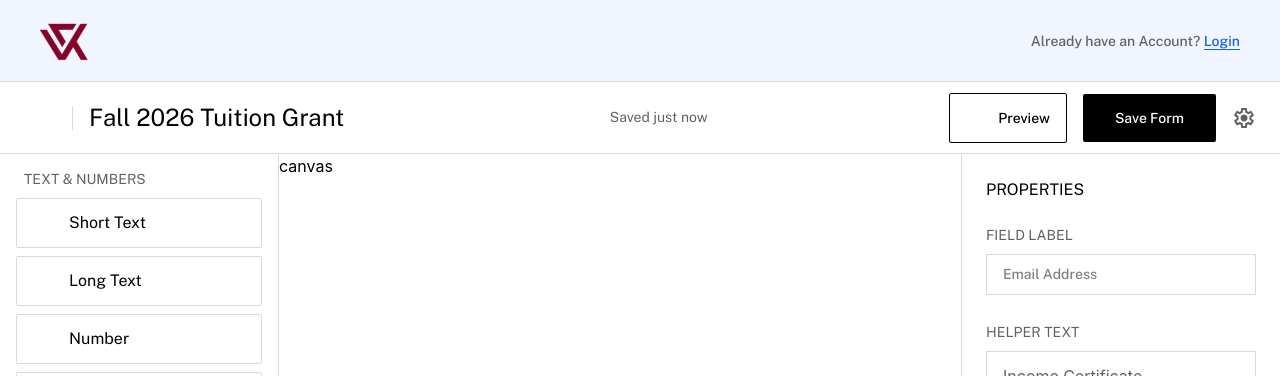
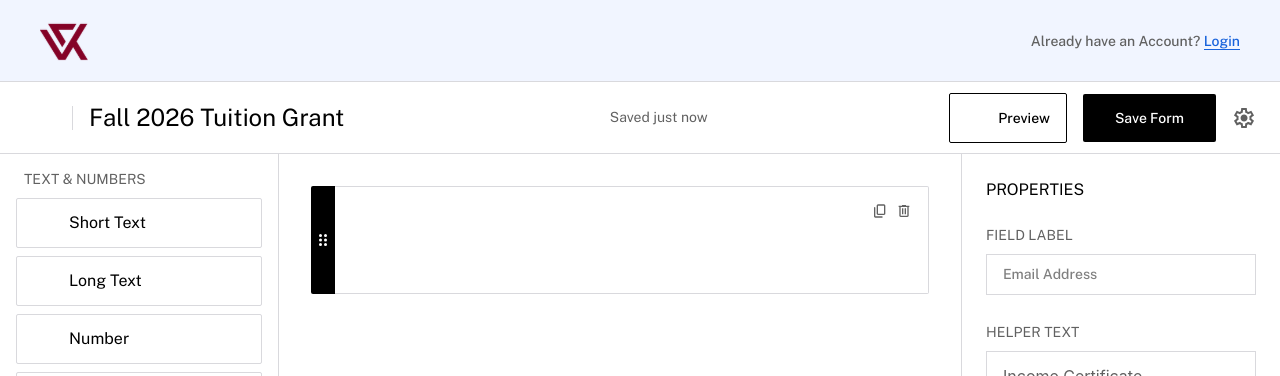
Before and after one commit to lilithvishwa/scholarship-application, a React (Vite) app: page /forms/builder in a window 1280 px wide. Shown: the top 376 px of the page. Built offline with nearby package versions, Linux system fonts and the light colour scheme; no server answers; some icons are missing.

Commit message:
Refactor Button component usage
Move Canvas component into subdirectory
Add DragHandle component
Update BuilderPage state management

```diff
--- a/src/features/auth/components/LoginForm.tsx
+++ b/src/features/auth/components/LoginForm.tsx
@@ -25,11 +25,9 @@ function LoginForm() {
         }
       />
       {error && <p className="text-error text-sm">{error}</p>}
-      <Button
-        name={isLoading ? "Logging in..." : "Login"}
-        type="submit"
-        disabled={isLoading}
-      />
+      <Button type="submit" disabled={isLoading}>
+        {isLoading ? "Logging in..." : "Login"}
+      </Button>
     </form>
   );
 }
--- a/src/features/dashboard/components/WelcomeBanner.tsx
+++ b/src/features/dashboard/components/WelcomeBanner.tsx
@@ -29,7 +29,7 @@ export function WelcomeBanner({ name, profileCompletion }: WelcomeBannerProps) {
       </div>
 
       <div className="ml-8 shrink-0">
-        <Button name="Complete My Profile" />
+        <Button>Complete My Profile </Button>
       </div>
     </div>
   );
--- a/src/features/form-builder/components/Canvas.tsx
+++ /dev/null
@@ -1,13 +0,0 @@
-import { useState } from "react";
-
-function Canvas() {
-  const [field, setField] = useState([]);
-
-  return (
-    <>
-      <p>canvas</p>
-    </>
-  );
-}
-
-export default Canvas;
--- /dev/null
+++ b/src/features/form-builder/components/Canvas/Canvas.tsx
@@ -0,0 +1,11 @@
+import { DragHandle } from "./DragHandle";
+
+function Canvas() {
+  return (
+    <div className="p-8">
+      <DragHandle />
+    </div>
+  );
+}
+
+export default Canvas;
--- /dev/null
+++ b/src/features/form-builder/components/Canvas/DragHandle.tsx
@@ -0,0 +1,24 @@
+import { Icon } from "@/shared/ui";
+
+export function DragHandle() {
+  return (
+    <div className="flex min-h-27">
+      <div className="flex w-6 cursor-grab items-center justify-center rounded-s-xs bg-cohere-black active:cursor-grabbing">
+        <Icon
+          name="fluent:re-order-dots-vertical-16-filled"
+          size={16}
+          className="text-white"
+        />
+      </div>
+      <div className="relative flex-1 rounded-e-xs border border-l-0 border-hairline">
+        <div className="absolute right-0 flex gap-2 text-body-muted p-4">
+          <Icon
+            name="material-symbols:content-copy-outline-rounded"
+            size={16}
+          />
+          <Icon name="material-symbols:delete-outline" size={16} />
+        </div>
+      </div>
+    </div>
+  );
+}
--- a/src/features/form-builder/components/index.ts
+++ b/src/features/form-builder/components/index.ts
@@ -1,4 +1,4 @@
 export { default as BuilderHeader } from "./BuilderHeader";
 export { default as FormSidebar } from "./FormSidebar/FormSidebar";
 export { default as PropertiesPanel } from "./PropertiesPanel";
-export { default as Canvas } from "./Canvas";
+export { default as Canvas } from "./Canvas/Canvas";
--- a/src/features/form-builder/pages/BuilderPage.tsx
+++ b/src/features/form-builder/pages/BuilderPage.tsx
@@ -1,3 +1,4 @@
+import { useState } from "react";
 import {
   BuilderHeader,
   FormSidebar,
@@ -5,7 +6,16 @@ import {
   Canvas,
 } from "../components";
 
+interface FormField {
+  id: string;
+  type: "text" | "textarea" | "number" | "date";
+  label: string;
+  placeholder: string;
+  required: boolean;
+}
+
 function BuilderPage() {
+  const [fields, setFields] = useState<FormField[]>([]);
   return (
     <div className="flex h-screen flex-col bg-white">
       <BuilderHeader />
```
